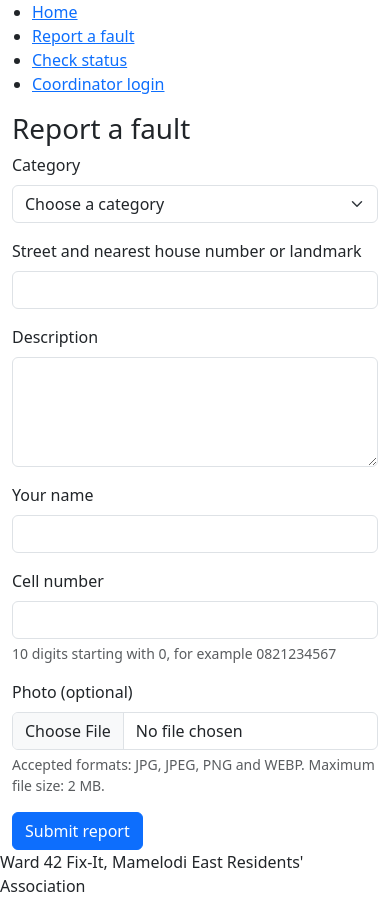
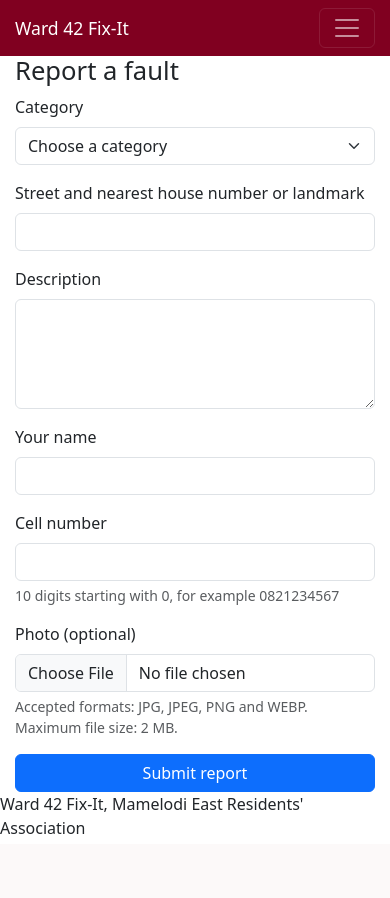
Before and after one commit to mellosityata-cloud/ward42-fixit, a Flask app: page /report in a window 390 px wide. After the commit the page ends 834 px from the top, so only its background shows below. Run offline with Flask 3, Linux system fonts and the light colour scheme; some libraries are stand-ins or nearby versions.

Commit message:
Add Bootstrap navbar, media query and cache v4.

```diff
--- a/static/css/style.css
+++ b/static/css/style.css
@@ -0,0 +1,32 @@
+.navbar-ward {
+  background-color: #800020;
+}
+/* Mobile responsive adjustments */
+@media (max-width: 576px) {
+  body {
+    font-size: 1rem;
+  }
+
+  .container {
+    padding-left: 15px;
+    padding-right: 15px;
+  }
+
+  h1 {
+    font-size: 1.6rem;
+  }
+
+  .navbar-brand {
+    font-size: 1.1rem;
+  }
+
+  .form-control,
+  .form-select,
+  .btn {
+    width: 100%;
+  }
+
+  .table {
+    font-size: 0.85rem;
+  }
+}
--- a/static/sw.js
+++ b/static/sw.js
@@ -1,4 +1,4 @@
-const CACHE_NAME = "ward42-fixit-v2";
+const CACHE_NAME = "ward42-fixit-v4";
 
 const APP_SHELL = [
   "/offline",
--- a/templates/base.html
+++ b/templates/base.html
@@ -27,14 +27,42 @@
 </head>
   <body>
     <header>
-      <nav>
-        <ul>
-          <li><a href="{{ url_for('index') }}">Home</a></li>
-          <li><a href="{{ url_for('report') }}">Report a fault</a></li>
-          <li><a href="{{ url_for('status') }}">Check status</a></li>
-          <li><a href="{{ url_for('login') }}">Coordinator login</a></li>
-        </ul>
-      </nav>
+
+<nav class="navbar navbar-expand-lg navbar-dark navbar-ward">
+  <div class="container">
+    <a class="navbar-brand" href="{{ url_for('index') }}">Ward 42 Fix-It</a>
+
+    <button
+      class="navbar-toggler"
+      type="button"
+      data-bs-toggle="collapse"
+      data-bs-target="#mainNavbar"
+      aria-controls="mainNavbar"
+      aria-expanded="false"
+      aria-label="Toggle navigation"
+    >
+      <span class="navbar-toggler-icon"></span>
+    </button>
+
+    <div class="collapse navbar-collapse" id="mainNavbar">
+      <ul class="navbar-nav ms-auto">
+        <li class="nav-item">
+          <a class="nav-link" href="{{ url_for('index') }}">Home</a>
+        </li>
+        <li class="nav-item">
+          <a class="nav-link" href="{{ url_for('report') }}">Report a fault</a>
+        </li>
+        <li class="nav-item">
+          <a class="nav-link" href="{{ url_for('status') }}">Check status</a>
+        </li>
+        <li class="nav-item">
+          <a class="nav-link" href="{{ url_for('login') }}">Coordinator login</a>
+        </li>
+      </ul>
+    </div>
+  </div>
+</nav>
+
     </header>
     <main class="container">{% block content %}{% endblock %}</main>
     <footer>Ward 42 Fix-It, Mamelodi East Residents' Association</footer>
```
